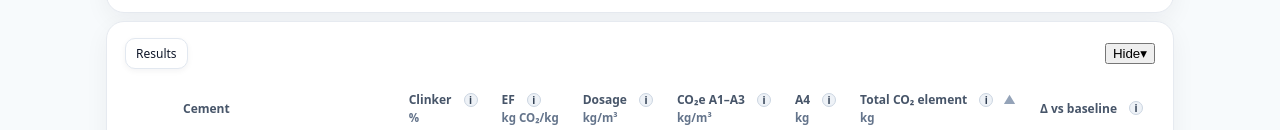
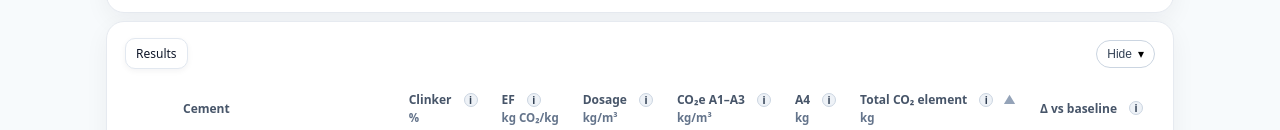
Before and after one commit to MarioSorgente/cement-lca, a Next.js app: page / in a window 1280 px wide. Shown: the part 478-608 px from the top of the page. Built offline with nearby package versions, Linux system fonts and the light colour scheme.

Commit message:
Update globals.css

```diff
--- a/styles/globals.css
+++ b/styles/globals.css
@@ -308,3 +308,14 @@ body { margin: 0; background: var(--bg); color: var(--text); }
 
 /* Optional: tighten the line-height of stacked unit headers a touch */
 .th-unit { font-size: 11.5px; }
+
+/* Collapse button for Results */
+.collapse-btn{
+  display:inline-flex; align-items:center; gap:6px;
+  padding:6px 10px; border:1px solid var(--border-strong);
+  background:#fff; border-radius:999px; cursor:pointer; font-size:12px;
+}
+.collapse-btn:hover{ background:#f8fafc; }
+.collapse-btn .chev{ transition: transform .15s ease; transform: rotate(-90deg); }
+.collapse-btn .chev.open{ transform: rotate(0deg); }
+.collapse-text{ color:#334155; }
```
